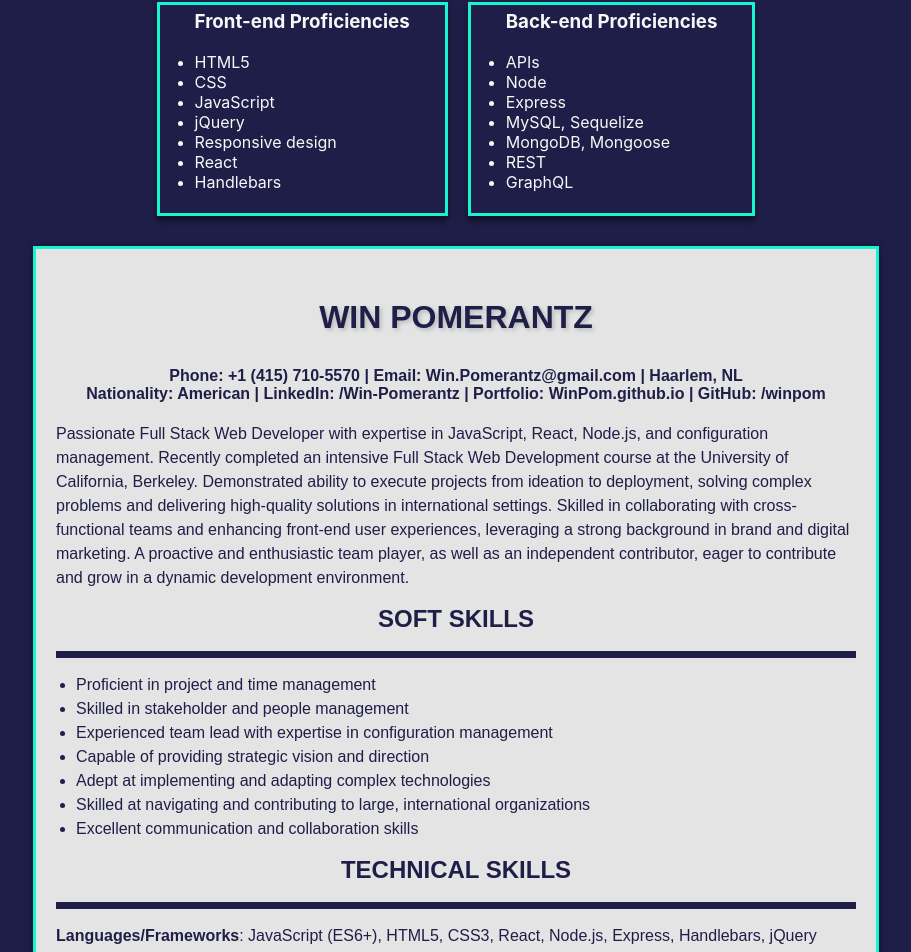
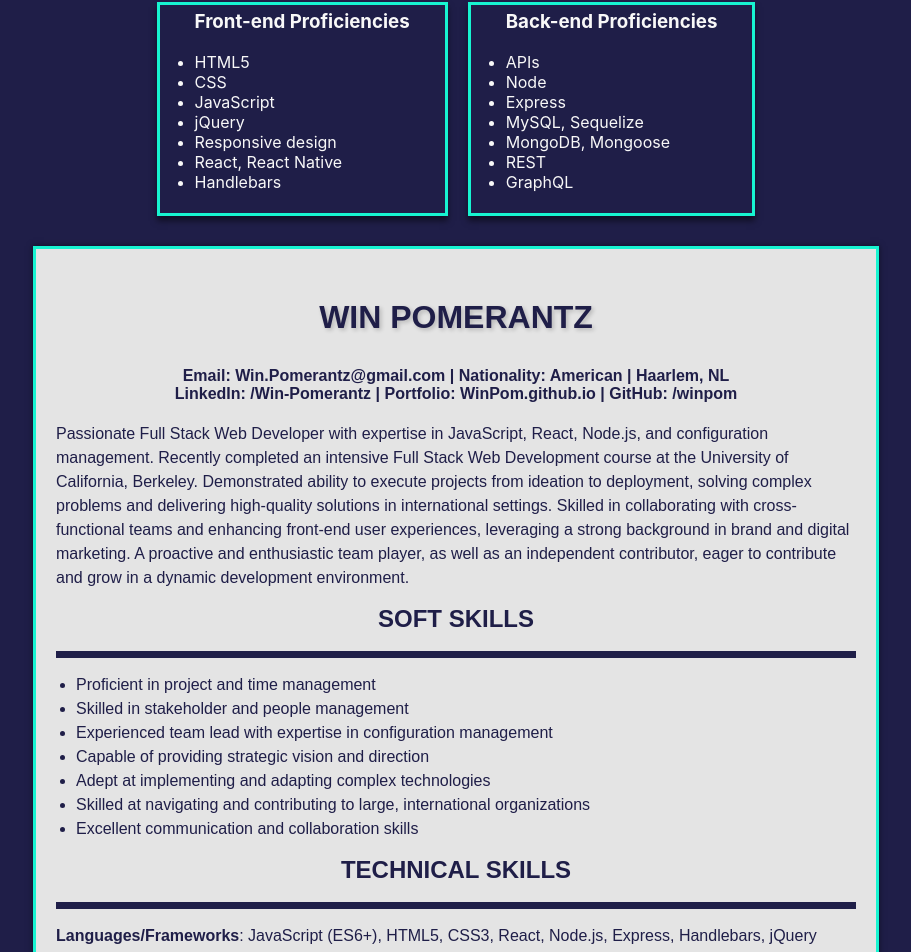
Before and after one commit to winpom/react-portfolio, a React (Create React App) app: page / in a window 1280 px wide. Shown: the part 1499-2451 px from the top of the page, without its empty margins (184-1095 px from the left). Built offline with nearby package versions, Linux system fonts and the light colour scheme.

Commit message:
editing contact info

```diff
--- a/src/Pages/CV/cv.js
+++ b/src/Pages/CV/cv.js
@@ -24,7 +24,7 @@ function CVPage() {
                         <li>JavaScript</li>
                         <li>jQuery</li>
                         <li>Responsive design</li>
-                        <li>React</li>
+                        <li>React, React Native</li>
                         <li>Handlebars</li>
                     </ul>
                 </div>
@@ -45,7 +45,7 @@ function CVPage() {
                 {/* <h1 className="increased-margins">Full Resume</h1> */}
                 <div className="resume-content">
                     <h1><strong>WIN POMERANTZ</strong></h1>
-                    <h3>Phone: +1 (415) 710-5570 | Email: <a href="mailto:Win.Pomerantz@gmail.com">Win.Pomerantz@gmail.com</a> | Haarlem, NL<br></br> Nationality: American |
+                    <h3>Email: <a href="mailto:Win.Pomerantz@gmail.com">Win.Pomerantz@gmail.com</a> |  Nationality: American | Haarlem, NL<br></br>
                         LinkedIn: <a href="https://www.linkedin.com/in/Win-Pomerantz">/Win-Pomerantz</a> | Portfolio: WinPom.github.io | GitHub: <a href="https://github.com/winpom">/winpom</a></h3>
                     <p>
                         Passionate Full Stack Web Developer with expertise in JavaScript, React, Node.js, and configuration management.
```
